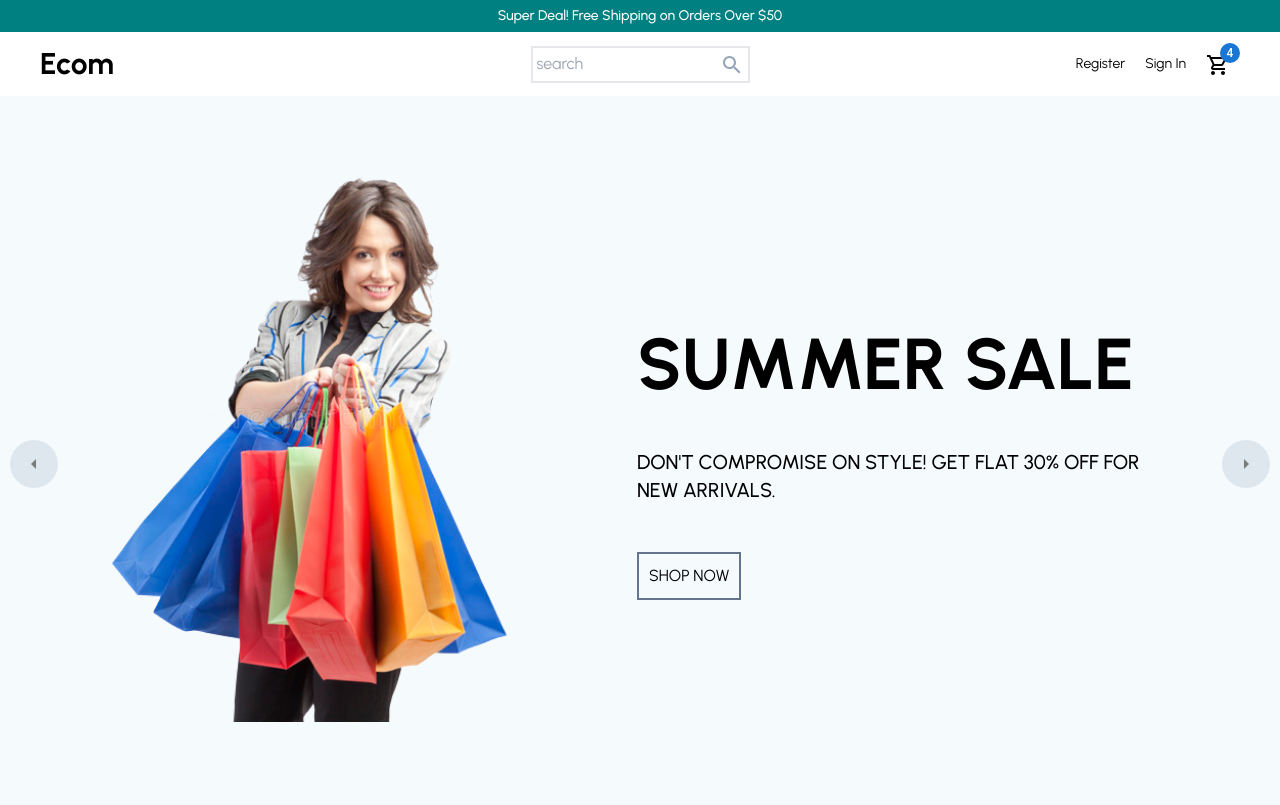
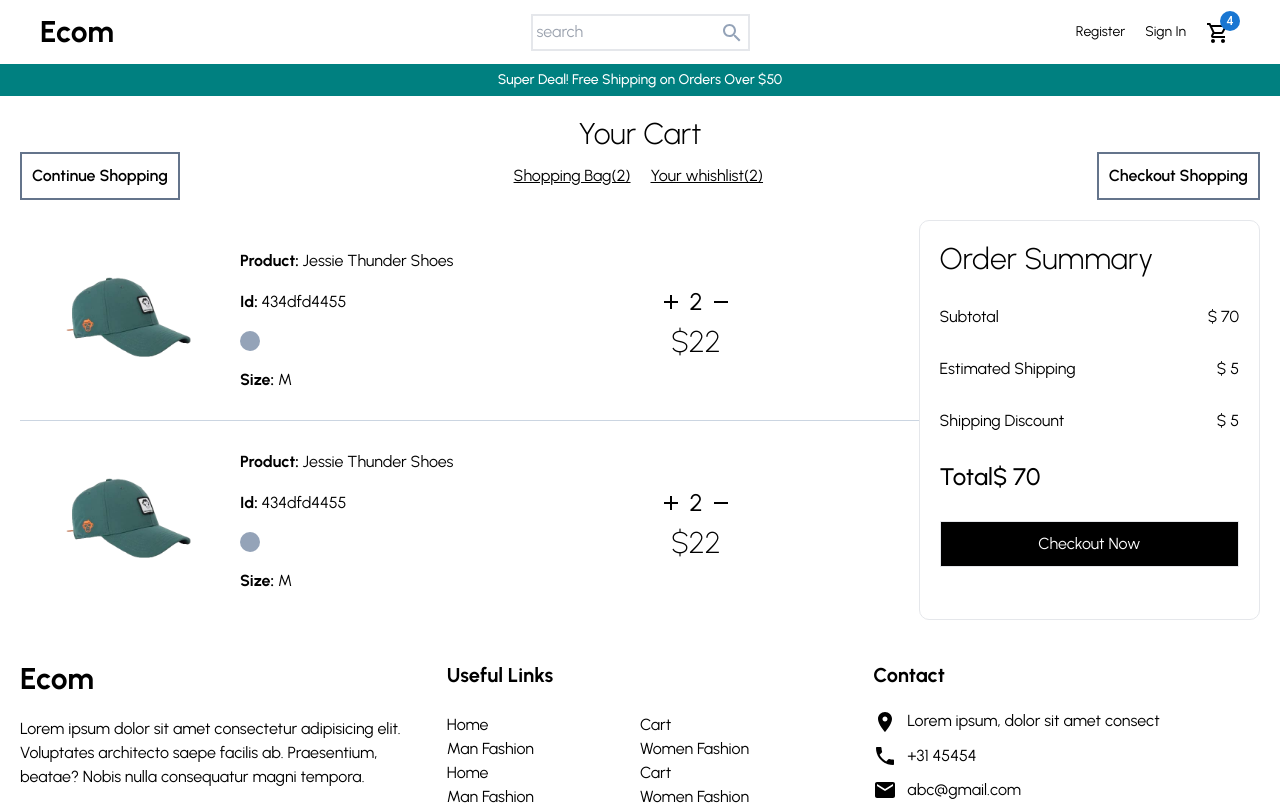
Before and after one commit to shubham9654/ecommerce-frontend, a React (Create React App) app: page / in a window 1280 px wide. Shown: the top 805 px of the page. Built offline with nearby package versions, Linux system fonts and the light colour scheme; the HTML template or start-up script is replaced by a standard one.

Commit message:
Title: Responsive fixed Dev: Shubham Date: 27 nov 2022

```diff
--- a/src/App.jsx
+++ b/src/App.jsx
@@ -9,7 +9,7 @@ import Register from "./pages/Register";
 const App = () => {
   return (
     <div className="app">
-      <Homepage />
+      <Cart />
     </div>
   )
 }
--- a/src/components/Products.jsx
+++ b/src/components/Products.jsx
@@ -3,7 +3,7 @@ import Product from "./Product";
 
 const Products = () => {
   return (
-    <div className="products p-5 flex flex-wrap justify-between">
+    <div className="products p-5 flex flex-wrap justify-between ms:p-2.5">
       {
         popularProducts.map((item, index) => (
           <Product
--- a/src/pages/Cart.jsx
+++ b/src/pages/Cart.jsx
@@ -12,20 +12,19 @@ const Cart = () => {
       <div className="p-5">
         <h1 className="text-3xl font-light text-center">Your Cart</h1>
 
-        <div className="flex items-center justify-between mb-5">
+        <div className="flex items-center justify-between mb-5 ms:hidden">
           <button className="p-2.5 font-semibold border-2 border-slate-500">Continue Shopping</button>
-          <div>
+          <div className="">
             <span className="underline mx-2.5 cursor-pointer">Shopping Bag(2)</span>
             <span className="underline mx-2.5 cursor-pointer">Your whishlist(2)</span>
           </div>
           <button className="p-2.5 font-semibold border-2 border-slate-500">Checkout Shopping</button>
         </div>
 
-        <div className="flex">
+        <div className="flex ms:flex-col">
           <div className="flex-[3] ">
 
-            <div className="flex justify-center">
-
+            <div className="flex justify-center ms:flex-col ms:mb-2.5">
               <div className="flex-2 flex">
                 <img className="w-[200px] h-[200px]" alt="product_detail_img" src={pngAssets.products.product4} />
                 <div className="p-5 flex flex-col justify-around">
@@ -35,8 +34,7 @@ const Cart = () => {
                   <span><b>Size:</b> M</span>
                 </div>
               </div>
-
-              <div className="flex-1 flex flex-col items-center justify-center">
+              <div className="flex-1 flex flex-col items-center justify-center ms:flex-row ms:justify-between">
                 <div className="flex items-center">
                   <Add />
                   <span className="text-2xl m-1.5">2</span>
@@ -48,7 +46,7 @@ const Cart = () => {
 
             <div className="bg-slate-300 h-[1px]"></div>
 
-            <div className="flex justify-center">
+            <div className="flex justify-center ms:flex-col ms:mb-2.5">
               <div className="flex-2 flex">
                 <img className="w-[200px] h-[200px]" alt="product_detail_img" src={pngAssets.products.product4} />
                 <div className="p-5 flex flex-col justify-around">
@@ -58,7 +56,7 @@ const Cart = () => {
                   <span><b>Size:</b> M</span>
                 </div>
               </div>
-              <div className="flex-1 flex flex-col items-center justify-center">
+              <div className="flex-1 flex flex-col items-center justify-center ms:flex-row ms:justify-between">
                 <div className="flex items-center">
                   <Add />
                   <span className="text-2xl m-1.5">2</span>
--- a/src/pages/Login.jsx
+++ b/src/pages/Login.jsx
@@ -2,7 +2,7 @@
 const Login = () => {
   return (
     <div className="login w-screen h-screen flex items-center justify-center">
-      <div className="p-5 w-96 bg-white rounded-md ">
+      <div className="p-5 w-96 bg-white rounded-md ms:w-80">
         <h1 className="font-light text-2xl text-normal mb-5">Login</h1>
         <form className="flex flex-col">
           <span className="font-medium text-[13px]">Username</span>
--- a/src/pages/Product.jsx
+++ b/src/pages/Product.jsx
@@ -10,17 +10,19 @@ const Product = () => {
     <div className="product_page">
       <Navbar />
       <Announcement />
-      <div className="p-[50px] flex">
+      <div className="p-[50px] flex ms:p-0 ms:flex-col">
+
         <div className="flex-[1]">
-          <img className="w-100 h-[70vh]" alt="product_image" src={pngAssets.products.product6} />
+          <img className="w-100 h-[70vh] ms:h-full" alt="product_image" src={pngAssets.products.product6} />
         </div>
-        <div className="flex-[1] px-[50px] py-5">
+
+        <div className="flex-[1] px-[50px] py-5 ms:px-5">
 
           <h1 className="text-4xl font-light">Title</h1>
           <p className="my-5">Lorem ipsum dolor sit amet consectetur adipisicing elit. Maxime esse harum delectus praesentium laborum, aspernatur, molestiae et sit accusantium tempore unde ipsum omnis eos veritatis reiciendis dolores? Natus, explicabo ratione!</p>
           <span className="font-extralight text-3xl">$20.22</span>
 
-          <div className="my-8 w-1/2 flex items-center justify-between">
+          <div className="my-8 w-1/2 flex items-center justify-between ms:w-full">
             <div className="flex items-center">
               <label className="text-xl font-extralight capitalize mr-2.5">Color</label>
               <span className="w-5 h-5 rounded-full bg-green-300 mr-2 cursor-pointer"></span>
@@ -40,7 +42,7 @@ const Product = () => {
 
           </div>
 
-          <div className="flex items-center justify-between w-1/2">
+          <div className="flex items-center justify-between w-1/2 ms:w-full">
             <div className="flex items-center font-bold	">
               <Remove className="cursor-pointer"/>
               <span
--- a/src/pages/ProductList.jsx
+++ b/src/pages/ProductList.jsx
@@ -9,7 +9,7 @@ const ProductList = () => {
     <div className="product_list_page">
       <Navbar />
       <Announcement />
-      <h1 className="text-3xl font-bold m-5">Dresses</h1>
+      <h1 className="text-3xl font-bold m-5 ">Dresses</h1>
       <div className="flex items-center justify-between">
         <div className="m-5">
           <label className="text-xl font-semibold capitalize mr-2.5">filter products:</label>
--- a/src/pages/Register.jsx
+++ b/src/pages/Register.jsx
@@ -2,7 +2,7 @@
 const Register = () => {
   return (
     <div className="login w-screen h-screen flex items-center justify-center">
-      <div className="p-5 w-96 bg-white rounded-md ">
+      <div className="p-5 w-96 bg-white rounded-md ms:w-80">
         <h1 className="font-light text-2xl text-normal mb-5">Create Account</h1>
         <form className="flex flex-col">
           <span className="font-medium text-[13px]">Name</span>
```
